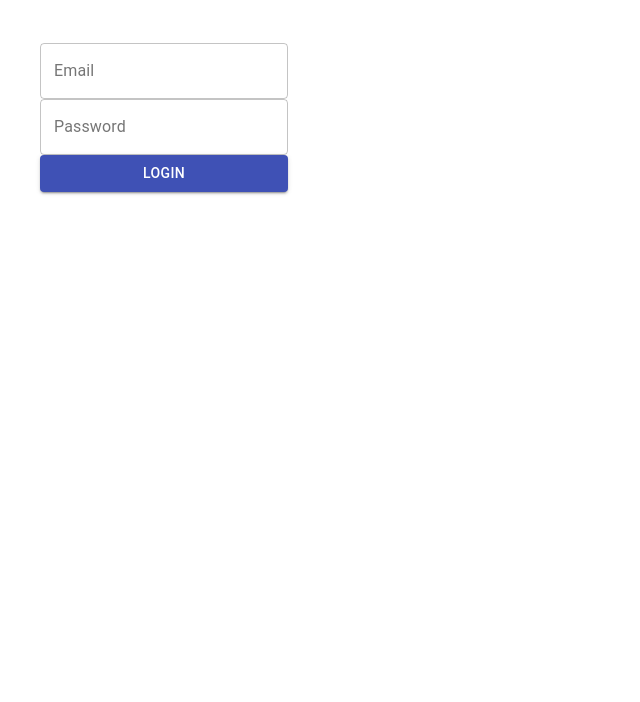
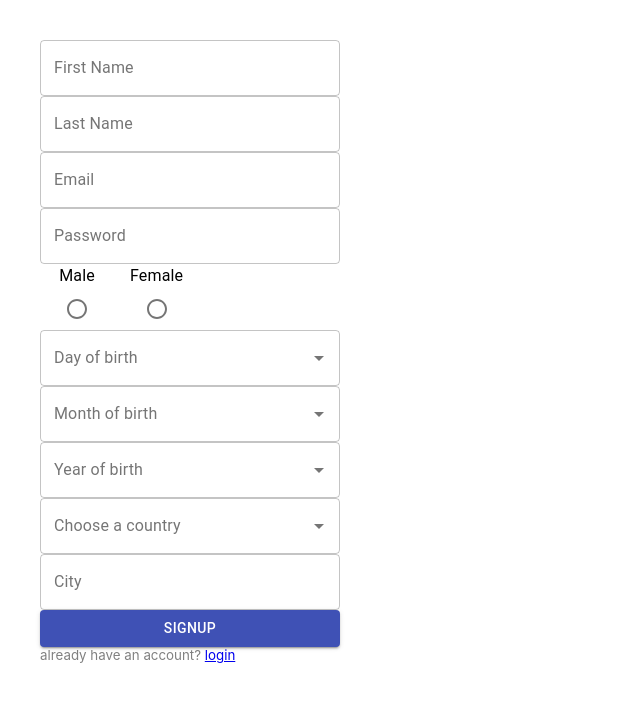
Before and after one commit to Abdelrhmanfdl/sokial, a React (Create React App) app: page /signup in a window 1280 px wide. Shown: the top 702 px of the page, without its empty margins (0-640 px from the left). Built offline with nearby package versions, Linux system fonts and the light colour scheme.

Commit message:
add login/signup redirection

```diff
--- a/package.json
+++ b/package.json
@@ -17,6 +17,7 @@
     "react-country-region-selector": "^3.0.1",
     "react-dom": "^17.0.1",
     "react-redux": "^7.2.2",
+    "react-router-dom": "^5.2.0",
     "react-scripts": "4.0.1",
     "web-vitals": "^0.2.4",
     "yup": "^0.32.8"
--- a/src/App.js
+++ b/src/App.js
@@ -1,9 +1,37 @@
 import "./App.css";
 import Signup from "./components/signup";
 import Login from "./components/login";
+import { Link, Switch, Route, BrowserRouter as Router } from "react-router-dom";
+
+const Sokial = (props) => {
+  return (
+    <>
+      <button
+        onClick={async () => {
+          await fetch("/logout", {
+            method: "post",
+          });
+          window.location.replace("/login");
+        }}
+      >
+        Logout
+      </button>
+      <br />
+      <h3>Welcome to home</h3>
+    </>
+  );
+};
 
 function App() {
-  return <Login />;
+  return (
+    <Router>
+      <Switch>
+        <Route path="/home" component={Sokial} />
+        <Route path="/login" component={Login} />
+        <Route path="/signup" component={Signup} />
+      </Switch>
+    </Router>
+  );
 }
 
 export default App;
--- a/src/components/login.js
+++ b/src/components/login.js
@@ -2,21 +2,9 @@ import { useState, useRef } from "react";
 import {
   Button,
   TextField,
-  Radio,
-  RadioGroup,
-  NativeSelect,
-  Select,
-  MenuItem,
-  InputLabel,
-  FormLabel,
   FormControl,
-  FormControlLabel,
   FormHelperText,
 } from "@material-ui/core";
-
-/*
-TODO :: Show and handle invalidation of account creation
-*/
 
 import * as yup from "yup";
 import { useFormik } from "formik";
@@ -28,7 +16,7 @@ const validationSchema = yup.object({
   email: yup
     .string()
     .email("This email is invalid")
-    .required("Email name is required"),
+    .required("Email is required"),
 
   password: yup
     .string()
@@ -44,6 +32,12 @@ const validationSchema = yup.object({
 });
 
 const Login = (props) => {
+  // Redirection to 'home' is a token recognised
+  if (document.cookie.indexOf("; token") > -1) {
+    window.location.replace("/home");
+    // TODO :: Get a way to enforce not show Login component
+  }
+
   const [loginError, setLoginError] = useState(null);
 
   const formik = useFormik({
@@ -109,6 +103,10 @@ const Login = (props) => {
         <Button type="submit" variant="contained" color="primary">
           Login
         </Button>
+        <small>
+          <span style={{ color: "gray" }}>want to create an account? </span>
+          <a href="\signup">signup</a>
+        </small>
       </FormControl>
     </form>
   );
--- a/src/components/signup.js
+++ b/src/components/signup.js
@@ -4,11 +4,6 @@ import {
   TextField,
   Radio,
   RadioGroup,
-  NativeSelect,
-  Select,
-  MenuItem,
-  InputLabel,
-  FormLabel,
   FormControl,
   FormControlLabel,
   FormHelperText,
@@ -59,7 +54,7 @@ const validationSchema = yup.object({
   email: yup
     .string()
     .email("This email is invalid")
-    .required("Email name is required"),
+    .required("Email is required"),
 
   password: yup
     .string()
@@ -226,6 +221,11 @@ const Birthdate = (props) => {
 };
 
 const Signup = (props) => {
+  // Redirection to 'home' is a token recognised
+  if (document.cookie.indexOf("; token") > -1) {
+    window.location.replace("/home");
+  }
+
   const formik = useFormik({
     initialValues: {
       fname: "",
@@ -379,6 +379,10 @@ const Signup = (props) => {
         <Button type="submit" variant="contained" color="primary">
           SignUp
         </Button>
+        <small>
+          <span style={{ color: "gray" }}>already have an account? </span>
+          <a href="\login">login</a>
+        </small>
       </FormControl>
     </form>
   );
```
Also changed, not shown: 2 other files (tests, documents, lock files or other folders).
